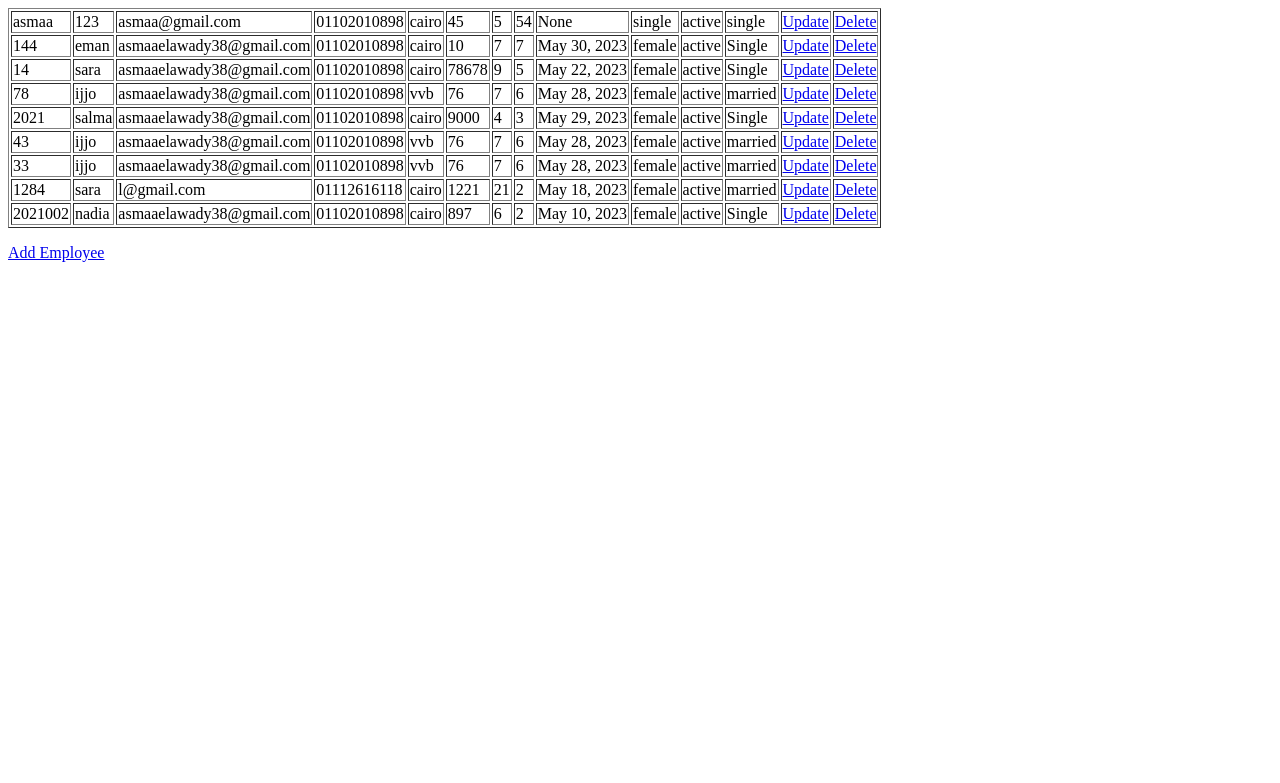
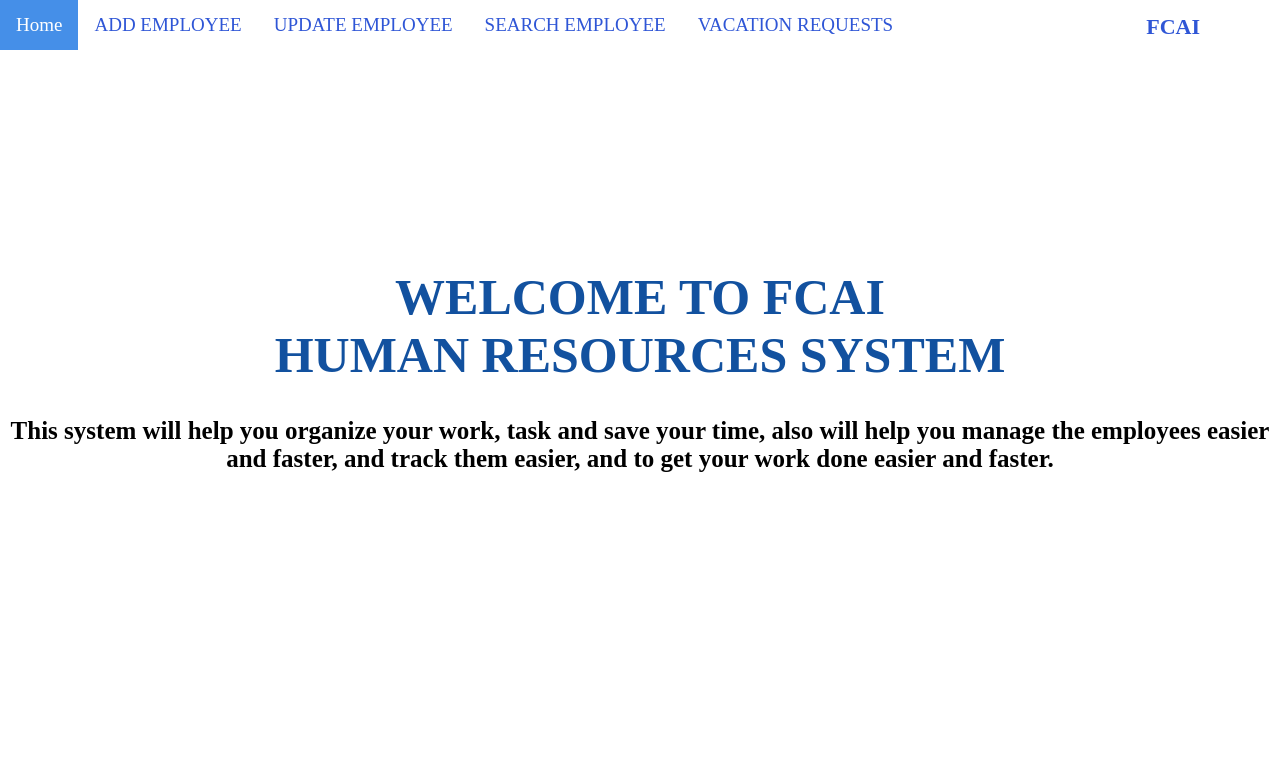
Before and after one commit to AsmaaElawady/Human_Resource_Website, a Django app: page / in a window 1280 px wide. Shown: the top 783 px of the page. Run offline with Django 4.2, Linux system fonts and the light colour scheme; data comes from the database, SQL or seed files in the repository; both versions use the stored data as it was after the commit.

Commit message:
added navBar and HomePage

```diff
--- /dev/null
+++ b/FinalWeb/HumanResources/HR/templates/HomePage.html
@@ -0,0 +1,38 @@
+{% include 'navbar.html' %}
+{% load static %}
+<!DOCTYPE html>
+<html lang = "en">
+    <!-- <head>
+        <meta charset="UTF-8">
+        <title>
+            Home Page
+        </title>
+        <link rel="stylesheet" href="homePage.css">
+    </head> -->
+
+    <body>
+        <!-- Navigation bar -->
+        <!-- <div class="navBar">
+            <a class="active" href="HomePage.html">Home</a>
+            <a href="phase1.html">ADD EMPLOYEE</a>
+            <a href="projectPhase1.html">UPDATE EMPLOYEE</a>
+            <a href="searchEmp.html">SEARCH EMPLOYEE</a>
+            <a href="VR.html">VACATION REQUESTS</a>
+            <font class="logo"><b>FCAI</b></font>
+        </div>
+         -->
+        <br /><br /><br /><br /><br /><br /><br /><br /><br />
+	    <h1>WELCOME TO FCAI<br>HUMAN RESOURCES SYSTEM
+        </h1>
+
+        <h3>
+                This system will help you organize your work, task and save your time, also will help you manage the employees easier
+                <br>
+                and faster, and track them easier, and to get your work done easier and faster.
+        </h3>
+    </body>
+
+</html>
+
+{% block content%}
+{% endblock content %}
--- a/FinalWeb/HumanResources/HR/templates/navbar.html
+++ b/FinalWeb/HumanResources/HR/templates/navbar.html
@@ -5,9 +5,9 @@
 <body>
     <!-- Navigation bar -->
     <div class="navBar">
-        <a class="active" href="HomePage.html">Home</a>
-        <a href="{% static 'html/phase1.html'%}">ADD EMPLOYEE</a>
-        <a href="projectPhase1.html">UPDATE EMPLOYEE</a>
+        <a class="active" href="{% url 'HomePage' %}">Home</a>
+        <a href="{% url 'phase1' %}">ADD EMPLOYEE</a>
+        <a href="{% url 'table' %}">UPDATE EMPLOYEE</a>
         <a href="searchEmp.html">SEARCH EMPLOYEE</a>
         <a href="VR.html">VACATION REQUESTS</a>
         <font class="logo"><b>FCAI</b></font>
--- a/FinalWeb/HumanResources/HR/templates/table.html
+++ b/FinalWeb/HumanResources/HR/templates/table.html
@@ -1,3 +1,8 @@
+{% include 'navbar.html' %}
+{% load static %}
+
+{% block content %}
+<form action="">
     <table border="1">
     {% for x in mymembers %}
     <tr>
@@ -18,7 +23,9 @@
     </tr>
     {% endfor %}
     </table>
-
     <p>
         <a href="add/">Add Employee</a>
     </p>
+</form>
+
+{% endblock content %}
--- a/FinalWeb/HumanResources/HR/views.py
+++ b/FinalWeb/HumanResources/HR/views.py
@@ -16,13 +16,7 @@ from django.shortcuts import render
 
 
 def index(request):
-  mymembers = RegisterForm.objects.all().values()
-  # template = loader.get_template('phase1.html')
-  template = loader.get_template('table.html')
-  context = {
-    'mymembers': mymembers,
-  }
-  return HttpResponse(template.render(context, request))
+  return render(request, 'HomePage.html')
 
 
 def add(request):
@@ -74,7 +68,22 @@ def updaterecord(request, EmployeeID):
   return HttpResponseRedirect(reverse('index'))
 
 
+def HomePage(request):
+  return render(request, 'HomePage.html')
 
+
+def phase1(request):
+  return render(request, 'phase1.html')
+
+
+def table(request):
+  mymembers = RegisterForm.objects.all().values()
+  # template = loader.get_template('phase1.html')
+  template = loader.get_template('table.html')
+  context = {
+    'mymembers': mymembers,
+  }
+  return HttpResponse(template.render(context, request))
 
 
 
--- a/FinalWeb/HumanResources/HumanResources/static/css/VRCSS.css
+++ b/FinalWeb/HumanResources/HumanResources/static/css/VRCSS.css
@@ -1,6 +1,6 @@
 body {
   margin: 0;
-  background-image: url("HP2v3.png");
+  background-image: url("#HP2v3.png");
   background-repeat: no-repeat;
   background-attachment: fixed;
   background-position: center;
--- a/FinalWeb/HumanResources/HumanResources/static/css/addEmployee.css
+++ b/FinalWeb/HumanResources/HumanResources/static/css/addEmployee.css
@@ -1,6 +1,6 @@
 body {
     margin: 0;
-    background-image: url("C:\Users\Dell\Documents\GitHub\WebDesign\FinalWeb\HumanResources\HumanResources\static\image\HP2v3.png");
+    background-image: url("#HP2v3.png");
     background-repeat: no-repeat;
     background-attachment: fixed;
     background-position: center;
--- a/FinalWeb/HumanResources/HumanResources/static/css/home.css
+++ b/FinalWeb/HumanResources/HumanResources/static/css/home.css
@@ -105,7 +105,7 @@
 
 body {
     margin: 0;
-    background-image: url("C:\Users\Dell\Documents\GitHub\WebDesign\FinalWeb\HumanResources\HumanResources\static\image\HP2v3.png");
+    background-image: url("#HP2v3.png");
     background-repeat: no-repeat;
     background-attachment: fixed; /*background-image that will not scroll with the page (fixed): */
     background-size: cover;
--- a/FinalWeb/HumanResources/HumanResources/static/css/homePage.css
+++ b/FinalWeb/HumanResources/HumanResources/static/css/homePage.css
@@ -1,6 +1,6 @@
 body {
     margin: 0;
-    background-image: url("C:\Users\Dell\Documents\GitHub\WebDesign\FinalWeb\HumanResources\HumanResources\static\image\HP2v3.png");
+    background-image: url("#HP2v3.png");
     background-repeat: no-repeat;
     background-attachment: fixed;
     background-size: cover;
--- a/FinalWeb/HumanResources/HumanResources/static/css/searchEmp.css
+++ b/FinalWeb/HumanResources/HumanResources/static/css/searchEmp.css
@@ -1,7 +1,7 @@
 
 body {
     margin: 0;
-    background-image: url("HP2v3.png");
+    background-image: url("#HP2v3.png");
     background-repeat: no-repeat;
     background-attachment: fixed;
     background-size: cover;
--- a/FinalWeb/HumanResources/HumanResources/static/css/updateEmployee.css
+++ b/FinalWeb/HumanResources/HumanResources/static/css/updateEmployee.css
@@ -89,7 +89,7 @@ h2{
 
 body {
     margin: 0;
-    background-image: url("HP2v3.png");
+    background-image: url("#HP2v3.png");
     background-repeat: no-repeat;
     background-attachment: fixed;
     background-size: cover;
--- a/FinalWeb/HumanResources/HumanResources/static/css/vacationForm.css
+++ b/FinalWeb/HumanResources/HumanResources/static/css/vacationForm.css
@@ -1,5 +1,5 @@
 body {
-    background-image: url("HP2v3.png");
+    background-image: url("#HP2v3.png");
     background-repeat: no-repeat;
     background-attachment: fixed;
     background-position: center;
--- a/FinalWeb/HumanResources/HumanResources/urls.py
+++ b/FinalWeb/HumanResources/HumanResources/urls.py
@@ -16,6 +16,7 @@ Including another URLconf
 """
 from django.contrib import admin
 from django.urls import include, path
+from HR import views
 
 urlpatterns = [
     path('', include('HR.urls')),
@@ -23,5 +24,7 @@ urlpatterns = [
     path('update/',include('HR.urls')),
     # path('updateEmp/',include('HR.urls')),
     path('admin/', admin.site.urls),
-
+     path('',views.HomePage,name='HomePage'),
+    path('phase1',views.phase1,name='phase1'),
+    path('table',views.table,name='table'),
 ]
--- a/FinalWeb/HumanResources/static/css/home.css
+++ b/FinalWeb/HumanResources/static/css/home.css
@@ -105,7 +105,7 @@
 
 body {
     margin: 0;
-    background-image: url("C:\Users\Dell\Documents\GitHub\WebDesign\FinalWeb\HumanResources\HumanResources\static\image\HP2v3.png");
+    background-image: url("#HP2v3.png");
     background-repeat: no-repeat;
     background-attachment: fixed; /*background-image that will not scroll with the page (fixed): */
     background-size: cover;
--- a/FinalWeb/HumanResources/static/css/searchEmp.css
+++ b/FinalWeb/HumanResources/static/css/searchEmp.css
@@ -92,7 +92,7 @@ h1{
 /* Style the table */
 table {
     background-color: white;
-    padding:  auto;
+    padding: auto;
     border-collapse: collapse;
     width: 100%;
     border-radius: 9px;
```
Also changed, not shown: FinalWeb/HumanResources/db.sqlite3. Lines whose indentation alone changed are shown as unchanged.
